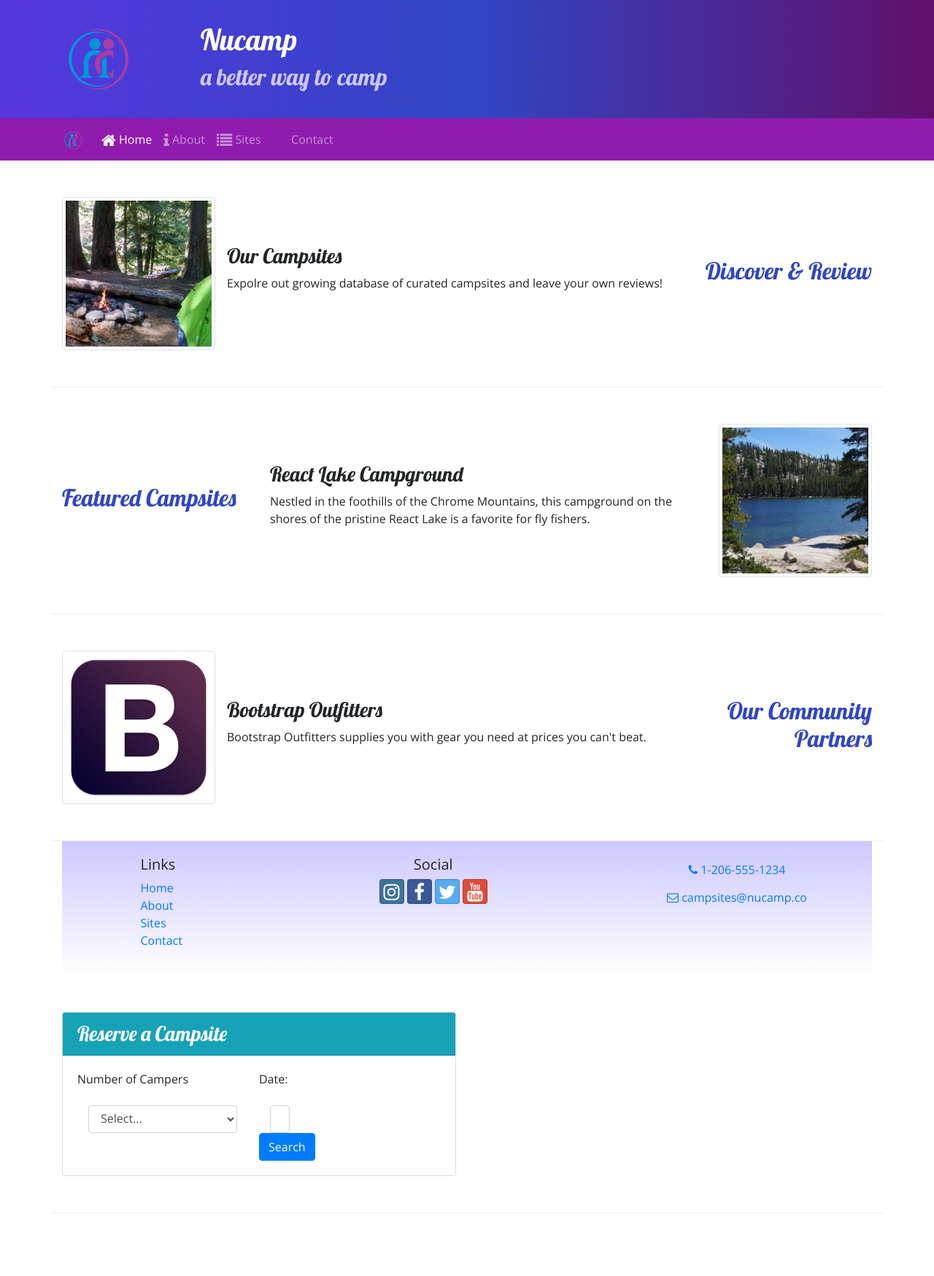
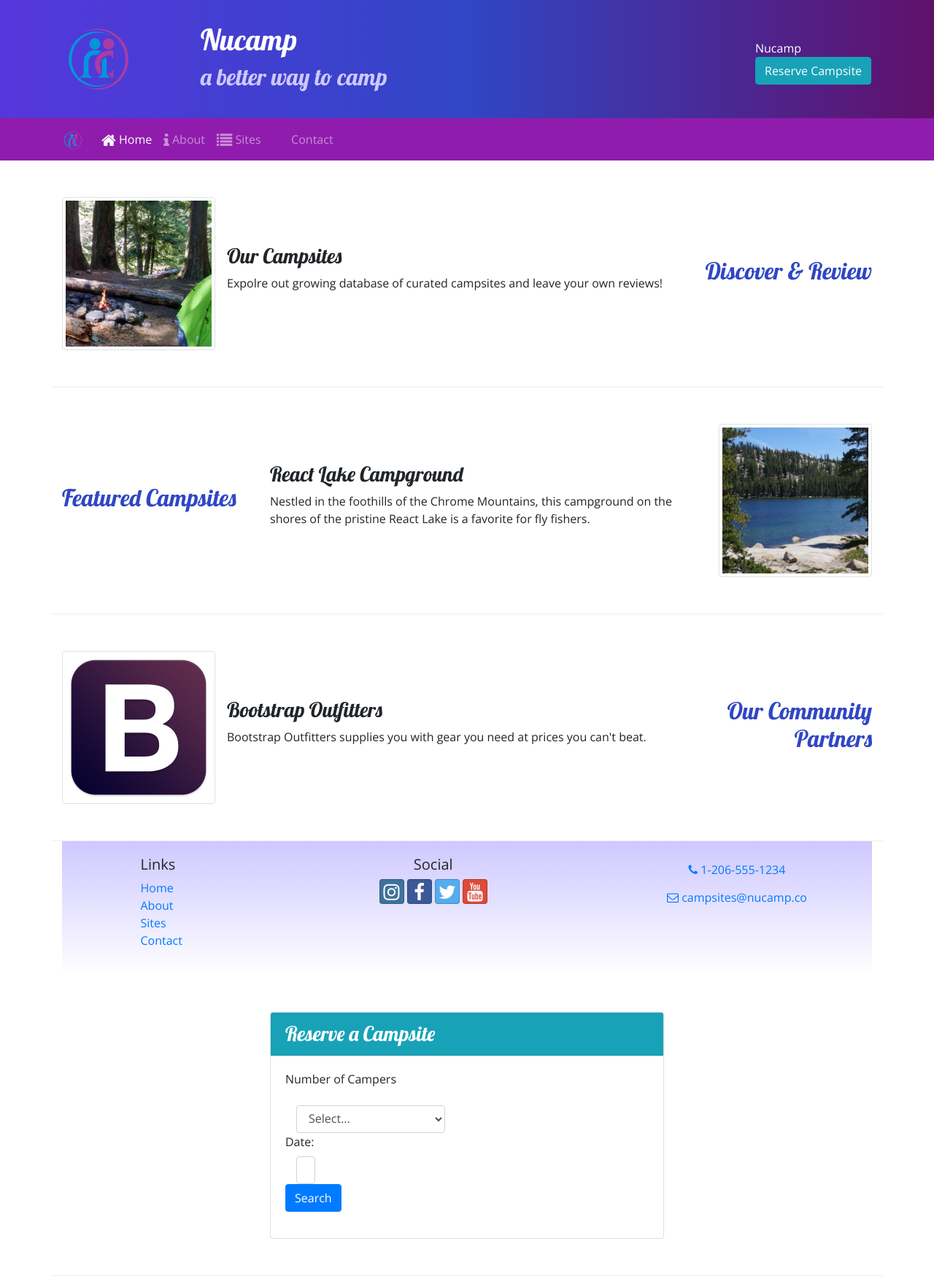
Before and after one commit to bnardy06/nucamp-bootstrap-revamp, a website: page index.html in a window 1280 px wide. Shown: the whole page at 73% size. Before the commit the page ends 1663 px from the top, so only its background shows below. Drawn offline with nearby package versions, Linux system fonts and the light colour scheme.

Commit message:
Completed WorkShop 2

```diff
--- a/index.html
+++ b/index.html
@@ -27,6 +27,10 @@
                 <div class="col">
                     <h1> Nucamp </h1>
                     <h2> a better way to camp </h2>
+                </div>
+                <div class="col-md-4 col-xl-2 mt-4">
+                    Nucamp
+                    <a class="btn btn-info bt-lg" href="reserveForm"> Reserve Campsite</a>
                 </div>
             </div>
         </div>
@@ -127,15 +131,16 @@
     </footer>
 
     <div class="row row-content align-items-center">
-        <div class="col-sm-6 mx auto">
+        <div class="col-sm-6 mx-auto">
             <div class="card">
                 <h3 class="card-header bg-info text-white"> Reserve a Campsite </h3>
                 <div class="card-body">
-                    <form>
+
+                    <form id="reserveForm">
                         <div class="row">
                             <div class="col-sm-6">
                                 <div class="form-group">
-                            <label for="numCampers"> Number of Campers </label>
+                            <label for=""> Number of Campers </label>
                             </div>
                             <div class="col">
                             <select class="form-control" name="numCampers"id="numCampers">
@@ -148,12 +153,11 @@
                                 <option value="6"> 6  </option>
                             </select>
                             </div>
-                        </div>
+
                         <div class="row">
                             <div class="col-sm-6">
                                 <div class="form-group">
                             <label for="date"> Date: </label>
-                            </div>
                             <div class="col-sm-6">
                             <input type="text" class="form-control" id="date" name="date" placeholder="MM/DD/YYYY" />
                             </div>
@@ -161,6 +165,9 @@
                         <div class="row">
                                 <div class="col">
                                     <button type="submit" class="btn btn-primary" value="submit"> Search </button>
+                                    </div>
+                                    </div>
+                                    </div>
                                 </div>
                             </div>
                         </div>
```
